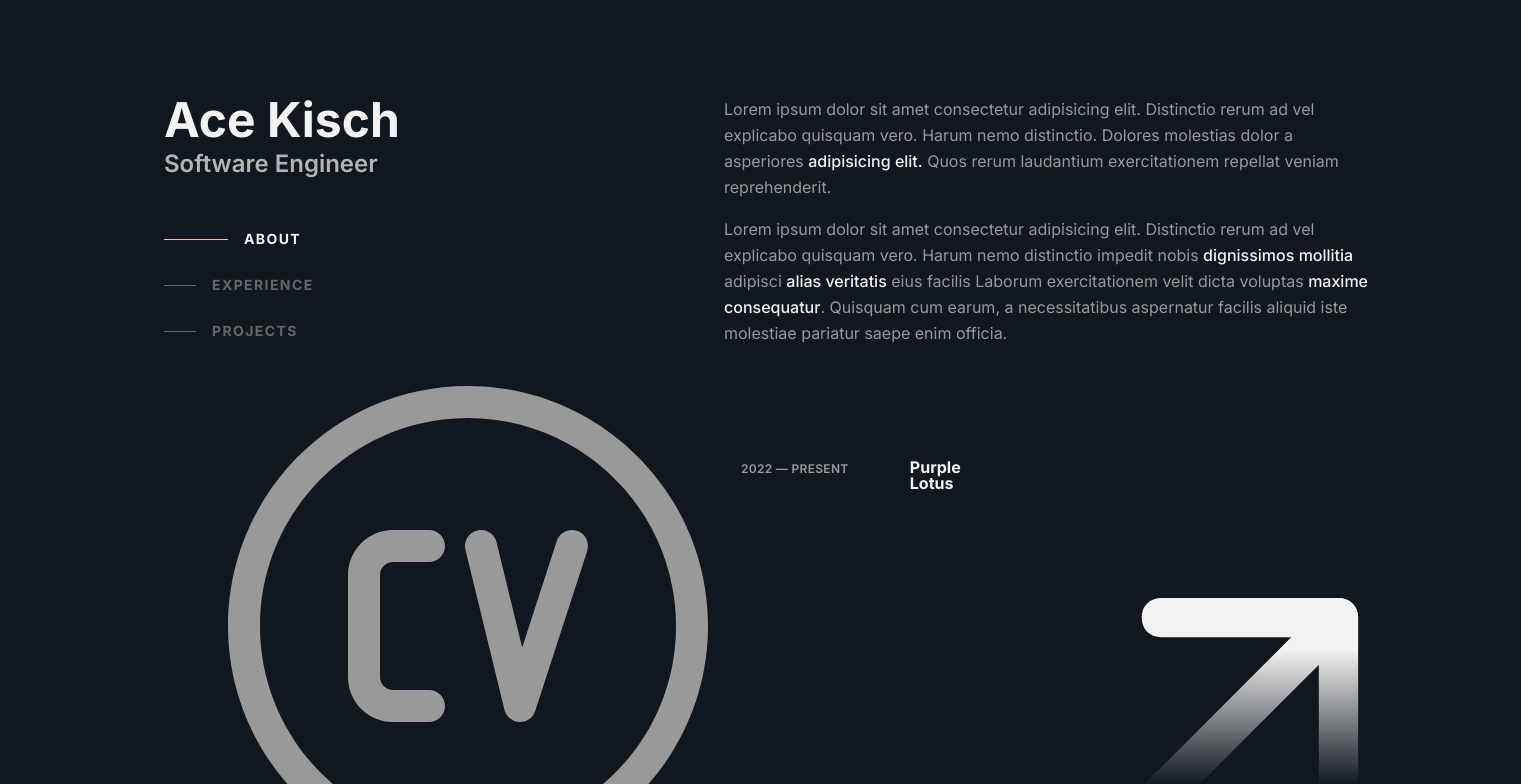
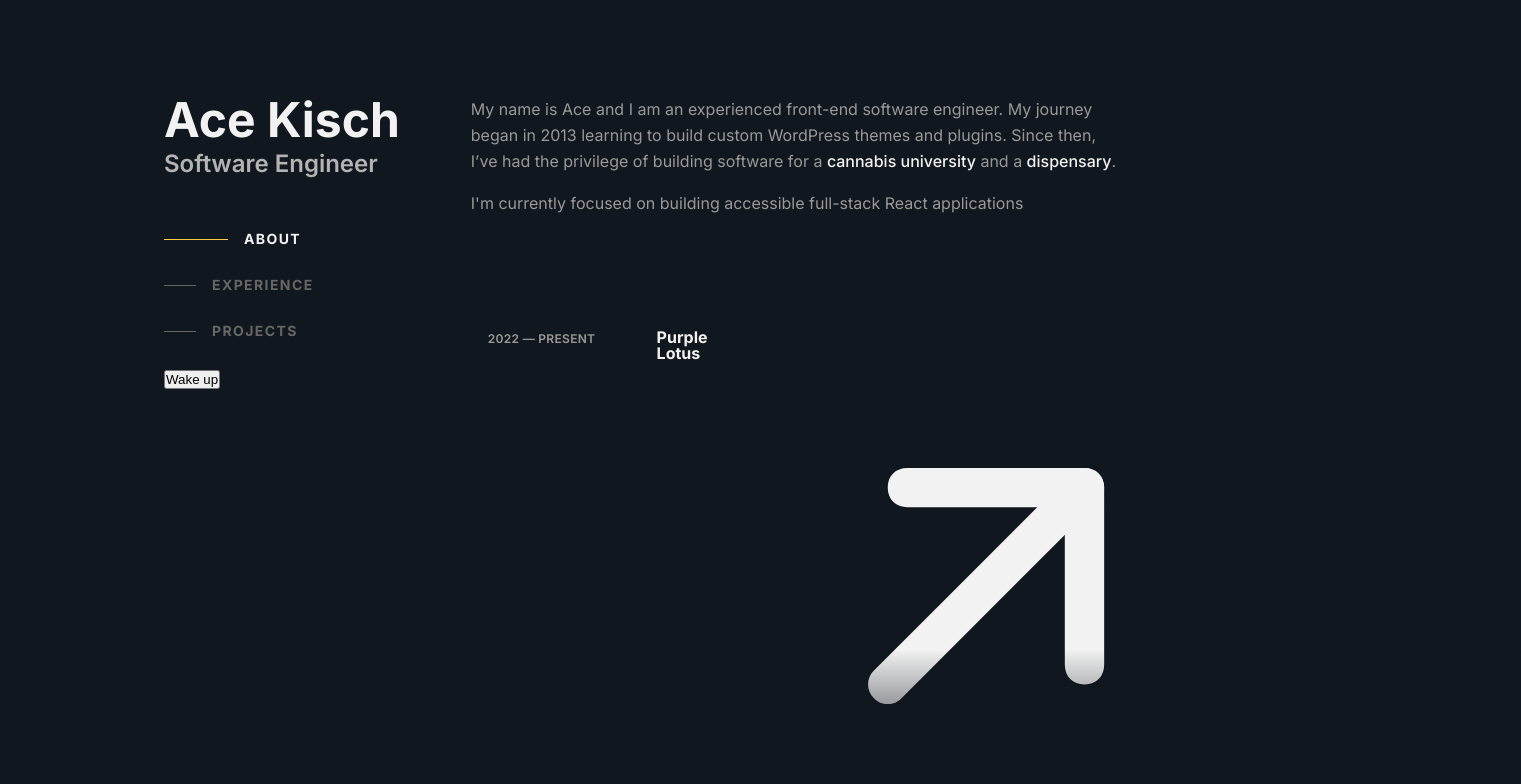
Before and after one commit to AceGK/portfolio-2024, a Next.js app: page / in a window 1280 px wide. Shown: the top 784 px of the page, 1521 px wide, since content can reach past the window. Built offline with nearby package versions, Linux system fonts and the light colour scheme.

Commit message:
styling update

```diff
--- a/app/_variables.scss
+++ b/app/_variables.scss
@@ -32,26 +32,20 @@
 
     --clr-link: hsl(0, 0%, 95%);
 
-    --clr-primary:#5eead4;
-    --clr-primary-muted:#122B39;
-
-    --clr-background: #0D1117;
+    // new
+    --clr-background: rgb(17, 23, 31);
+    --clr-background-transparent: #11171f9a;
     --clr-background-muted: #181e28;
 
-
-    // new
-    --clr-background: rgb(17, 23, 31);
-    --clr-background-transparent: #11171fd7;
-    --clr-background-muted: #181e28;
-
-
-    --clr-primary-base:rgb(33, 212, 161);
-    --clr-primary-base: 33, 212, 161;
     --clr-primary-base: 255, 203, 66;
     --clr-primary: rgb(var(--clr-primary-base));
     --clr-primary-muted: rgba(var(--clr-primary-base), 0.16);
 
     --border-radius: 0.25rem;
+
+    --clr-js-base: 255, 203, 66;
+    --clr-js: rgb(var(--clr-js-base));
+    --clr-js-bg: rgba(var(--clr-js-base), 0.1);
 
     --clr-react-base: 94, 211, 243;
     --clr-react: rgb(var(--clr-react-base));
@@ -89,10 +83,81 @@
     --clr-wp: rgb(var(--clr-wp-base));
     --clr-wp-bg: rgba(var(--clr-wp-base), 0.1);
 
+    body.matrix {
+      --clr-text:gree;
+      --clr-text: green;
+
+      --clr-heading: green;
+      --clr-heading-muted: green;
+
+      --clr-neutral-100: green;
+      --clr-neutral-150: green;
+      --clr-neutral-200: green;
+      --clr-neutral-300: green;
+      --clr-neutral-400: green;
+      --clr-neutral-500: green;
+      --clr-neutral-600: green;
+      --clr-neutral-700: green;
+      --clr-neutral-800: green;
+      --clr-neutral-900: green;
+      --clr-neutral-950: green;
+      --clr-neutral-975: green;
+      --clr-neutral-990: green;
+      --clr-neutral-995: green;
+      --clr-neutral-1000: green;
+
+      --clr-link: green;
+
+      // new
+      --clr-background: rgb(0, 0, 0);
+      --clr-background-transparent: #0000009a;
+      --clr-background-muted: #000000;
+
+      --clr-primary-base: green;
+      --clr-primary: green;
+      --clr-primary-muted: green;
+
+      --border-radius: 0.25rem;
+
+      --clr-js-base: green;
+      --clr-js: #000000;
+      --clr-js-bg: green;
+
+      --clr-react-base: green;
+      --clr-react: #000000;
+      --clr-react-bg: green;
+
+      --clr-next-base: green;
+      --clr-next: #000000;
+      --clr-next-bg: green;
+
+      --clr-algolia-base: green;
+      --clr-algolia: #000000;
+      --clr-algolia-bg: green;
+
+      --clr-scss-base: green;
+      --clr-scss: #000000;
+      --clr-scss-bg: green;
+
+      --clr-sanity-base:green;
+      --clr-sanity: #000000;
+      --clr-sanity-bg: green;
+
+      --clr-css-base:green;
+      --clr-css: #000000;
+      --clr-css-bg: green;
+
+      --clr-html-base:green;
+      --clr-html: #000000;
+      --clr-html-bg: green;
+
+      --clr-php-base:green;
+      --clr-php: #000000;
+      --clr-php-bg: green;
+
+      --clr-wp-base:green;
+      --clr-wp: #000000;
+      --clr-wp-bg: green;
+    }
+
   }
-
-// @media (prefers-color-scheme: dark) {
-//   :root {
-//     --background-color: #0D1117;
-//   }
-// }
--- a/app/page.js
+++ b/app/page.js
@@ -18,9 +18,10 @@ export default function Home() {
 
         <section id="about" className="about">
           <h2 className="full-bleed">About</h2>
-          <p>Lorem ipsum dolor sit amet consectetur adipisicing elit. Distinctio rerum ad vel explicabo quisquam vero. Harum nemo distinctio. Dolores molestias dolor a asperiores <a href="#">adipisicing elit.</a> Quos rerum laudantium exercitationem repellat veniam reprehenderit.</p>
+          <p>My name is Ace and I am an experienced front-end software engineer. My journey began in 2013 learning to build custom WordPress themes and plugins. Since then, I’ve had the privilege of building software for a <a href="#">cannabis university</a> and a <a href="#">dispensary</a>.
+</p>
 
-          <p>Lorem ipsum dolor sit amet consectetur adipisicing elit. Distinctio rerum ad vel explicabo quisquam vero. Harum nemo distinctio impedit nobis <a href="#">dignissimos mollitia</a> adipisci <a href="#">alias veritatis</a> eius facilis Laborum exercitationem velit dicta voluptas <a href="#">maxime consequatur</a>. Quisquam cum earum, a necessitatibus aspernatur facilis aliquid iste molestiae pariatur saepe enim officia.</p>
+          <p>I'm currently focused on building accessible full-stack React applications </p>
         </section>
 
         <section id="experience">
@@ -74,15 +75,6 @@ export default function Home() {
             <li>
               <Card
                 img="https://dummyimage.com/600x400/000/fff"
-                title="Leaflet.js Zipcode Map"
-                href="https://acegk.github.io/"
-                body="Lorem ipsum dolor sit amet consectetur adipisicing elit. Distinctio rerum ad vel explicabo quisquam vero. Harum nemo distinctio. Dolores molestias dolor a asperiores"
-                tags={["React", "Next.js", "JavaScript", "SCSS"]}
-              />
-            </li>
-            <li>
-              <Card
-                img="https://dummyimage.com/600x400/000/fff"
                 title="Periodic Table"
                 href="https://ace-periodic-table.vercel.app/"
                 body="Lorem ipsum dolor sit amet consectetur adipisicing elit. Distinctio rerum ad vel explicabo quisquam vero. Harum nemo distinctio. Dolores molestias dolor a asperiores"
@@ -96,6 +88,15 @@ export default function Home() {
                 href="https://acegk.github.io/tip-calculator/"
                 body="A vanilla JS tip calculator that evaluates cost per person based on bill amount and tip %"
                 tags={["HTML", "CSS", "JavaScript"]}
+              />
+            </li>
+            <li>
+              <Card
+                img="https://dummyimage.com/600x400/000/fff"
+                title="Leaflet.js Zipcode Map"
+                href="https://acegk.github.io/"
+                body="Lorem ipsum dolor sit amet consectetur adipisicing elit. Distinctio rerum ad vel explicabo quisquam vero. Harum nemo distinctio. Dolores molestias dolor a asperiores"
+                tags={["React", "Next.js", "JavaScript", "SCSS"]}
               />
             </li>
             <li>
--- a/app/reset.scss
+++ b/app/reset.scss
@@ -23,6 +23,9 @@ time, mark, audio, video {
 	font: inherit;
 	vertical-align: baseline;
 }
+
+
+
 /* HTML5 display-role reset for older browsers */
 article, aside, details, figcaption, figure,
 footer, header, hgroup, menu, nav, section {
--- a/components/card/Card.module.scss
+++ b/components/card/Card.module.scss
@@ -127,6 +127,10 @@
     color: var(--clr-wp);
     background-color:var(--clr-wp-bg);
   }
+  &[data-type="JavaScript"] {
+    color: var(--clr-js);
+    background-color:var(--clr-js-bg);
+  }
 }
 
 .React {
--- a/components/nav/Nav.js
+++ b/components/nav/Nav.js
@@ -51,6 +51,9 @@ export default function Nav() {
         <li>
           <a href="#projects" className={activeSection === 'projects' ? styles.active : ''}>projects</a>
         </li>
+        <li>
+          <button onClick={() => document.body.classList.toggle('matrix')}>Wake up</button>
+        </li>
       </ul>
 
       <ul className={styles.social}>
@@ -65,15 +68,15 @@ export default function Nav() {
           </Link>
         </li>
         <li>
-          <Link href="#" passHref>
+          <Link href="mailto:acekisch@gmail.com" passHref>
             <Email />
           </Link>
         </li>
-        <li>
+        {/* <li>
           <Link href="#" passHref>
             <CV />
           </Link>
-        </li>
+        </li> */}
       </ul>
     </nav>
   );
```
